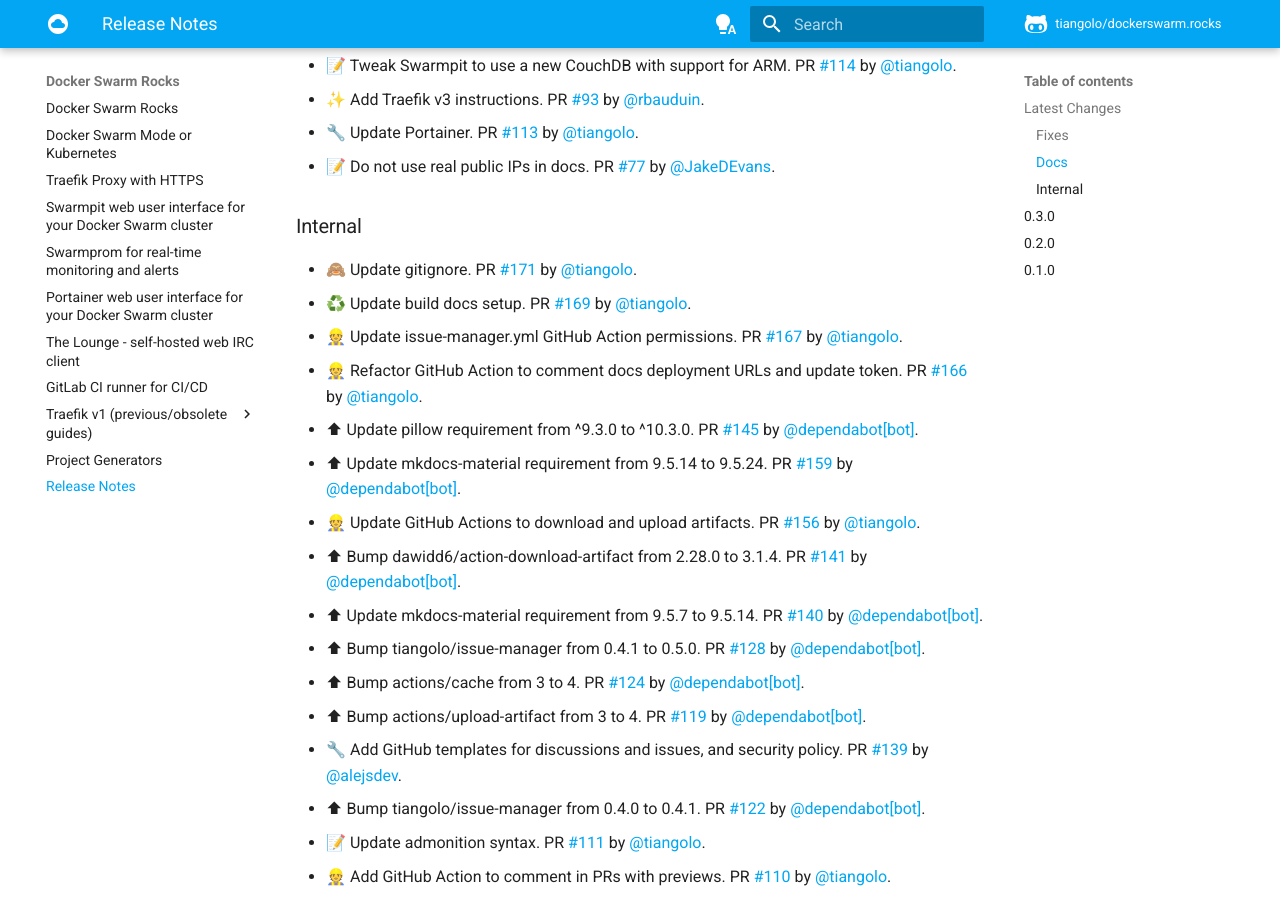
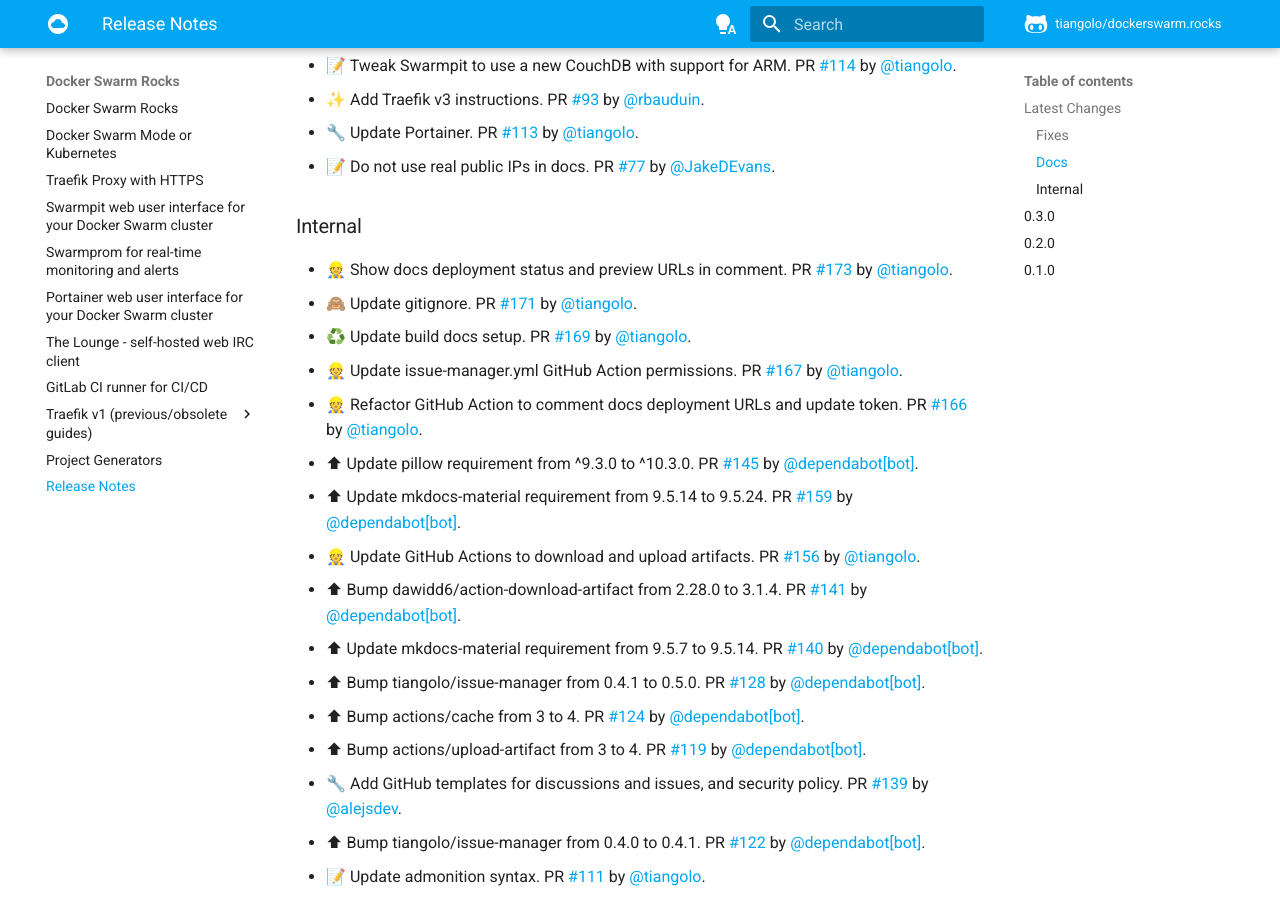
Before and after one commit to tiangolo/dockerswarm.rocks, an MkDocs documentation site: the page built from docs/release-notes.md, in a window 1280 px wide and 900 px high, scrolled down 788 px. Built offline with MkDocs 1.6.1 and Material for MkDocs 9.7.7, drawn with Linux system fonts in a browser that asks for light colours; comment, search, counter and statistics services are not loaded.

Commit message:
📝 Update release notes

```diff
--- a/docs/release-notes.md
+++ b/docs/release-notes.md
@@ -29,6 +29,7 @@
 
 ### Internal
 
+* 👷 Show docs deployment status and preview URLs in comment. PR [#173](https://github.com/tiangolo/dockerswarm.rocks/pull/173) by [@tiangolo](https://github.com/tiangolo).
 * 🙈 Update gitignore. PR [#171](https://github.com/tiangolo/dockerswarm.rocks/pull/171) by [@tiangolo](https://github.com/tiangolo).
 * ♻️ Update build docs setup. PR [#169](https://github.com/tiangolo/dockerswarm.rocks/pull/169) by [@tiangolo](https://github.com/tiangolo).
 * 👷 Update issue-manager.yml GitHub Action permissions. PR [#167](https://github.com/tiangolo/dockerswarm.rocks/pull/167) by [@tiangolo](https://github.com/tiangolo).
```
